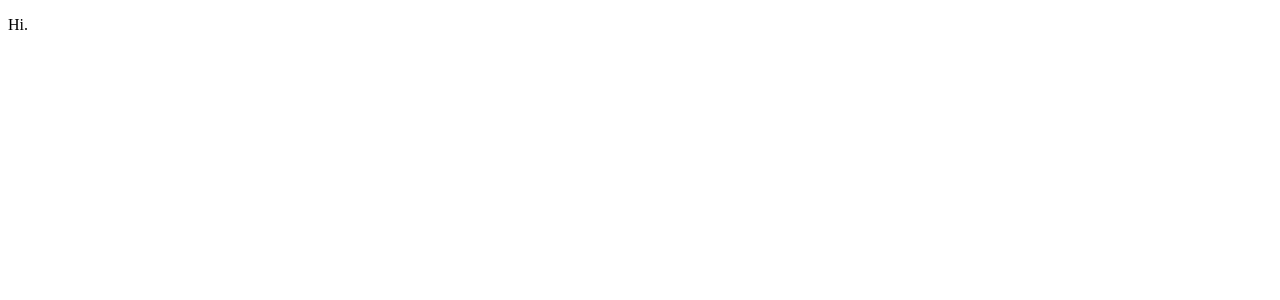
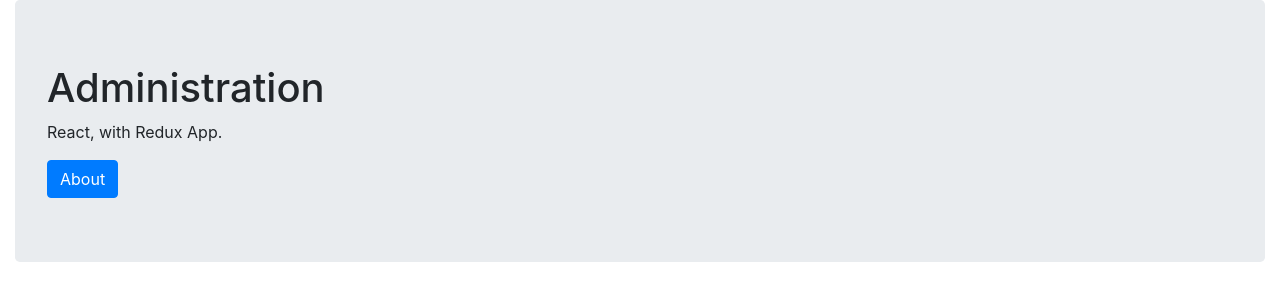
Before and after one commit to parth-practice/react-redux, a React app: page / in a window 1280 px wide. Built offline with nearby package versions, Linux system fonts and the light colour scheme.

Commit message:
add some dummy component to work with

```diff
--- /dev/null
+++ b/src/components/App.js
@@ -0,0 +1,16 @@
+import React from 'react';
+import { Route } from "react-router-dom";
+
+import HomePage from './home/HomePage';
+import AboutPage from './about/AboutPage';
+
+function App() {
+    return (
+        <div className="container-fluid">
+            <Route exact path="/" component={HomePage} />
+            <Route path="/about" component={AboutPage} />
+        </div>
+    )
+}
+
+export default App;
--- /dev/null
+++ b/src/components/about/AboutPage.js
@@ -0,0 +1,14 @@
+import React from 'react';
+
+class AboutPage extends React.Component {
+    render() {
+        return (
+            <>
+                <h2>About</h2>
+                <p>This app uses React.</p>
+            </>
+        );
+    }
+}
+
+export default AboutPage;
--- /dev/null
+++ b/src/components/home/HomePage.js
@@ -0,0 +1,16 @@
+import React from "react";
+import { Link } from "react-router-dom";
+
+function HomePage() {
+  return (
+    <div className="jumbotron">
+      <h1>Administration</h1>
+      <p>React, with Redux App.</p>
+      <Link to="/about" className="btn btn-primary">
+        About
+      </Link>
+    </div>
+  );
+}
+
+export default HomePage;
--- /dev/null
+++ b/src/index.css
@@ -0,0 +1,8 @@
+#app {
+    max-width: 850px;
+    margin: 0 auto;
+}
+
+nav {
+    padding: 20px 0;
+}
--- a/src/index.html
+++ b/src/index.html
@@ -2,7 +2,7 @@
 <html lang="en">
   <head>
     <meta charset="utf-8" />
-    <title>Pluralsight Redux</title>
+    <title>React, Redux Course</title>
   </head>
 
   <body>
--- a/src/index.js
+++ b/src/index.js
@@ -1,8 +1,13 @@
 import React from "react";
 import { render } from "react-dom";
+import { BrowserRouter as Router } from "react-router-dom";
+import "bootstrap/dist/css/bootstrap.min.css";
 
-function Hi() {
-  return <p>Hi.</p>;
-}
+import App from "./components/App";
 
-render(<Hi />, document.getElementById("app"));
+render(
+  <Router>
+    <App />
+  </Router>,
+  document.getElementById("app")
+);
```
